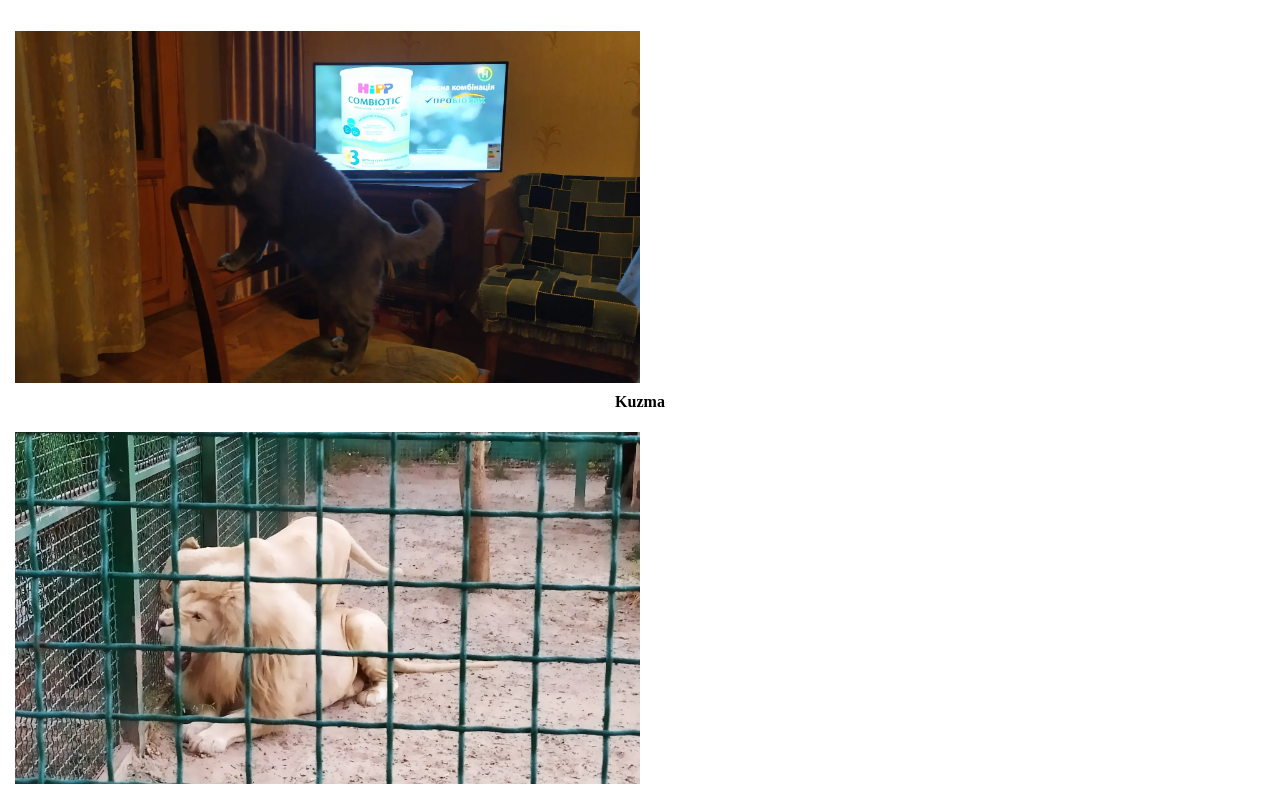
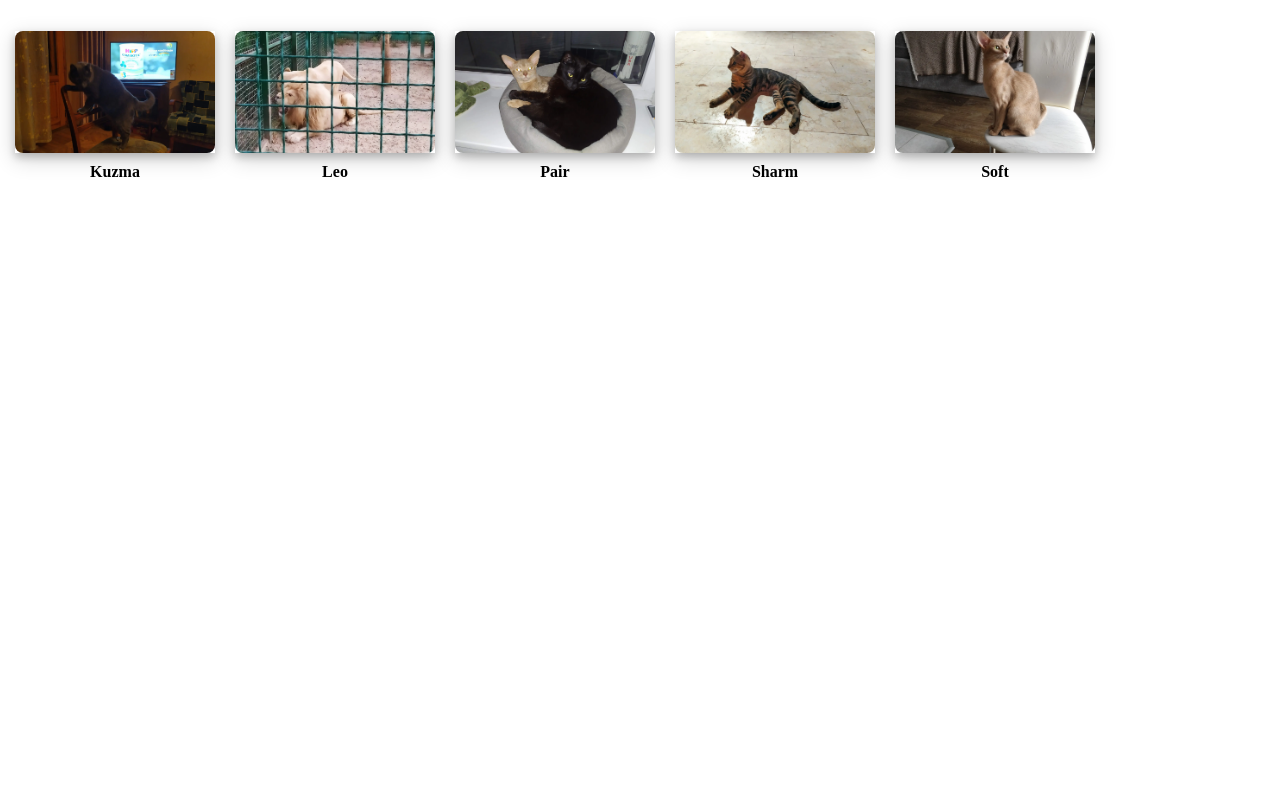
Before and after one commit to VolodymyrSkurikhin/Softycat, a React (Create React App) app in the folder softycat/: page / in a window 1280 px wide. Shown: the top 795 px of the page. Built offline with nearby package versions, Linux system fonts and the light colour scheme.

Commit message:
fix img height

```diff
--- a/softycat/src/Service/list.json
+++ b/softycat/src/Service/list.json
@@ -4,7 +4,7 @@
     "url": "/Images/Kuzya.webp",
     "title": "Kuzma"
   },
-  { "id": "2", "url": "/Images/Leo.webp", "title": "Leo" },
+  { "id": "2", "url": "./Images/Leo.webp", "title": "Leo" },
   { "id": "3", "url": "/Images/Pair.webp", "title": "Pair" },
   { "id": "4", "url": "/Images/Sharm.webp", "title": "Sharm" },
   { "id": "5", "url": "/Images/Soft.webp", "title": "Soft" }
--- a/softycat/src/components/Card.Styled.tsx
+++ b/softycat/src/components/Card.Styled.tsx
@@ -2,5 +2,7 @@ import styled from "@emotion/styled";
 
 export const StyledCard = styled("li")({
   padding: "5px",
-  flex: "1 200px"
+  flex: "0 0 200px",
+  marginLeft: "10px",
+  marginBottom: "10px"
 })
--- a/softycat/src/components/Image.styled.tsx
+++ b/softycat/src/components/Image.styled.tsx
@@ -2,5 +2,11 @@ import styled from "@emotion/styled";
 
 export const StyledImage = styled('img')({
   display: "block",
-  maxWidth: "50%"
+  // position: "absolute",
+  // maxWidth: "100%",
+  heght: "auto",
+  width: "100%",
+  // flex: "1 0",
+  borderRadius: "8px",
+  objectFit: "cover"
 })
--- a/softycat/src/components/OwnerList.styled.tsx
+++ b/softycat/src/components/OwnerList.styled.tsx
@@ -3,8 +3,11 @@ import styled from "@emotion/styled";
 export const StyledList = styled('ul')({
   boxSizing: "border-box",
   listStyleType: "none",
+  display: "flex",
   // flex: "1 200px",
   flexWrap: "wrap",
   alignContent: "space-around",
-  padding: "10px"
+  padding: "10px",
+  marginLeft: "-10px",
+  marginBottom: "-10px"
 })
--- a/softycat/src/components/OwnerList.tsx
+++ b/softycat/src/components/OwnerList.tsx
@@ -4,6 +4,7 @@ import { StyledCard } from './Card.Styled';
 import { StyledImage } from './Image.styled';
 import { StyledCardContainer } from './StyledCardContainer.styled';
 import { StyledTitle } from './StyledTitle.styled';
+import { StyledImgContainer } from './StyledImgContainer.styled';
 
 interface IItem {
   id: string;
@@ -22,7 +23,9 @@ const OwnerList: React.FC<IProps> = ({ owners }: IProps) => {
         return (
           <StyledCard key={item.id}>
             <StyledCardContainer>
-              <StyledImage src={item.url} alt={item.title} width="100%" />
+              <StyledImgContainer>
+                <StyledImage src={item.url} alt={item.title} width="100%" />
+              </StyledImgContainer>
               <StyledTitle>{item.title}</StyledTitle>
             </StyledCardContainer>
           </StyledCard>
--- a/softycat/src/components/StyledCardContainer.styled.tsx
+++ b/softycat/src/components/StyledCardContainer.styled.tsx
@@ -2,6 +2,9 @@ import styled from "@emotion/styled";
 
 export const StyledCardContainer = styled('div')({
   display: "flex",
+  height: "80%",
   flexDirection: "column",
-  justifyContent: "space-between"
+  justifyContent: "space-between",
+  backgroundColor: "white",
+  boxShadow: "0 4px 8px 0 rgba(0, 0, 0, 0.2), 0 6px 20px 0 rgba(0, 0, 0, 0.19)"
 })
--- /dev/null
+++ b/softycat/src/components/StyledImgContainer.styled.tsx
@@ -0,0 +1,8 @@
+import styled from "@emotion/styled";
+
+export const StyledImgContainer = styled('div')({
+  display: "flex",
+  // width: "100",
+  // position: "relative",
+  flex: "2 0 100%"
+})
```
